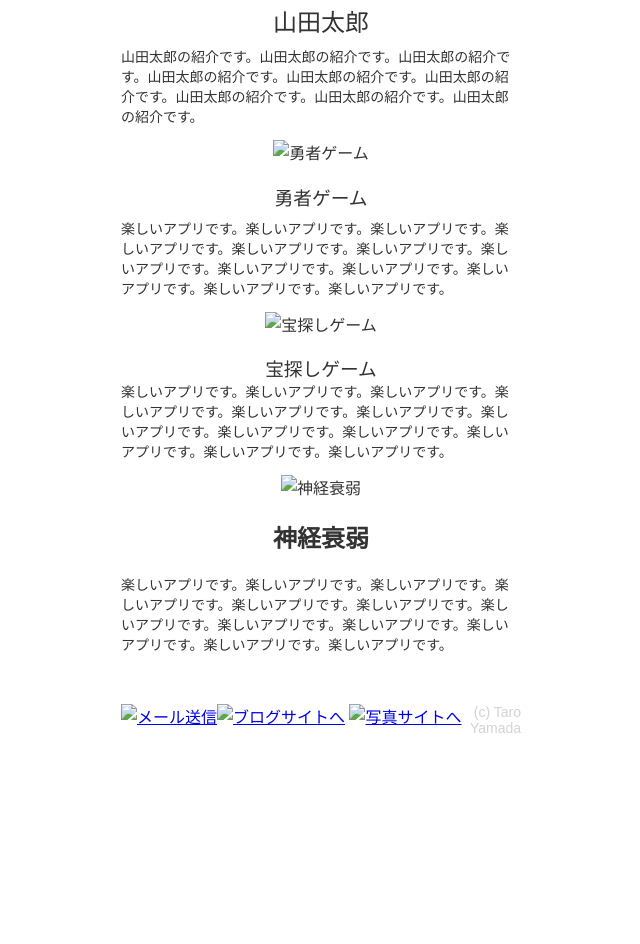
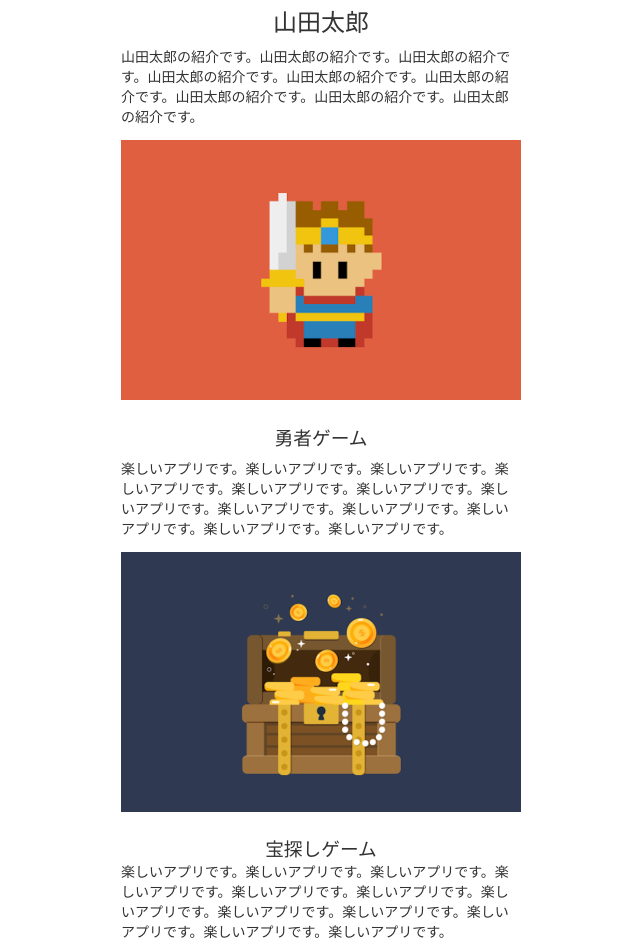
Before and after one commit to meisui619/meisui, a plain HTML site: page about.html in a window 1280 px wide. Shown: the part 491-1435 px from the top of the page, without its empty margins (319-959 px from the left). Before the commit the page ends 1287 px from the top, so only its background shows below. Drawn offline with Linux system fonts and the light colour scheme; files that its build step writes are made by us from their sources; files whose address does not match are found by name.

Commit message:
Update about.html

```diff
--- a/about.html
+++ b/about.html
@@ -5,7 +5,7 @@
     <title>山田太郎について</title>
     <link rel="icon" href="favicon.ico"
     <meta name="description" content="山田太郎について">
-    <link rel="stylesheet" href="css/styles.css">
+    <link rel="stylesheet" href="styles.css">
   </head>
   <body>
     <header>
@@ -31,19 +31,19 @@
   <p>山田太郎の紹介です。山田太郎の紹介です。山田太郎の紹介です。山田太郎の紹介です。山田太郎の紹介です。山田太郎の紹介です。山田太郎の紹介です。山田太郎の紹介です。山田太郎の紹介です。</p>
 
   <section>
-    <img src="img/work1.png" width="400" height="260" alt="勇者ゲーム">
+    <img src="work1.png" width="400" height="260" alt="勇者ゲーム">
     <h1>勇者ゲーム</h1>
     <p>楽しいアプリです。楽しいアプリです。楽しいアプリです。楽しいアプリです。楽しいアプリです。楽しいアプリです。楽しいアプリです。楽しいアプリです。楽しいアプリです。楽しいアプリです。楽しいアプリです。楽しいアプリです。</p>
   </section>
 
   <section>
-    <img src="img/work2.png" width="400" height="260" alt="宝探しゲーム">
+    <img src="work2.png" width="400" height="260" alt="宝探しゲーム">
     <h1>宝探しゲーム</<h1>
     <p>楽しいアプリです。楽しいアプリです。楽しいアプリです。楽しいアプリです。楽しいアプリです。楽しいアプリです。楽しいアプリです。楽しいアプリです。楽しいアプリです。楽しいアプリです。楽しいアプリです。楽しいアプリです。</p>
   </section>
 
   <section>
-    <img src="img/work3.png" width="400" height="260" alt="神経衰弱">
+    <img src="work3.png" width="400" height="260" alt="神経衰弱">
     <h2>神経衰弱</h2>
     <p>楽しいアプリです。楽しいアプリです。楽しいアプリです。楽しいアプリです。楽しいアプリです。楽しいアプリです。楽しいアプリです。楽しいアプリです。楽しいアプリです。楽しいアプリです。楽しいアプリです。楽しいアプリです。</p>
   </section>
@@ -52,16 +52,16 @@
   <ul>
     <li>
      <a href="mailto:mihokawabe@gmail.com target="_blank"">
-      <img src="img/mail.png" width="20" height="20" alt="メール送信">
+      <img src="mail.png" width="20" height="20" alt="メール送信">
     </a>
     <li>
        <a href="https://dotinstall.com" target="_blank">
-      <img src="img/blog.png" width="20" height="20" alt="ブログサイトへ">
+      <img src="blog.png" width="20" height="20" alt="ブログサイトへ">
      </a>
     </li>
     <li>
       <a href="https://dotinstall.com" target="_blank">
-       <img src="img/photos.png" width="20" height="20" alt="写真サイトへ">
+       <img src="photos.png" width="20" height="20" alt="写真サイトへ">
       </a>
     </li>
   </ul>
```
